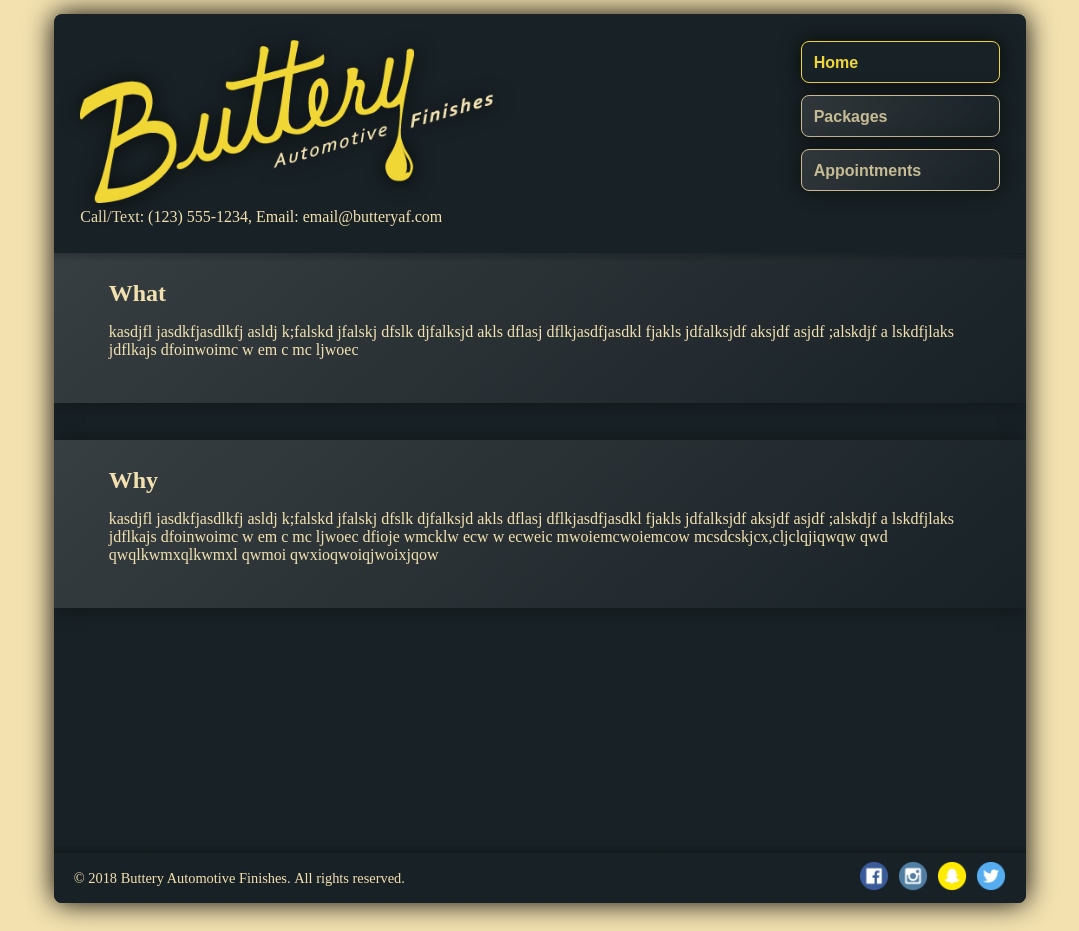
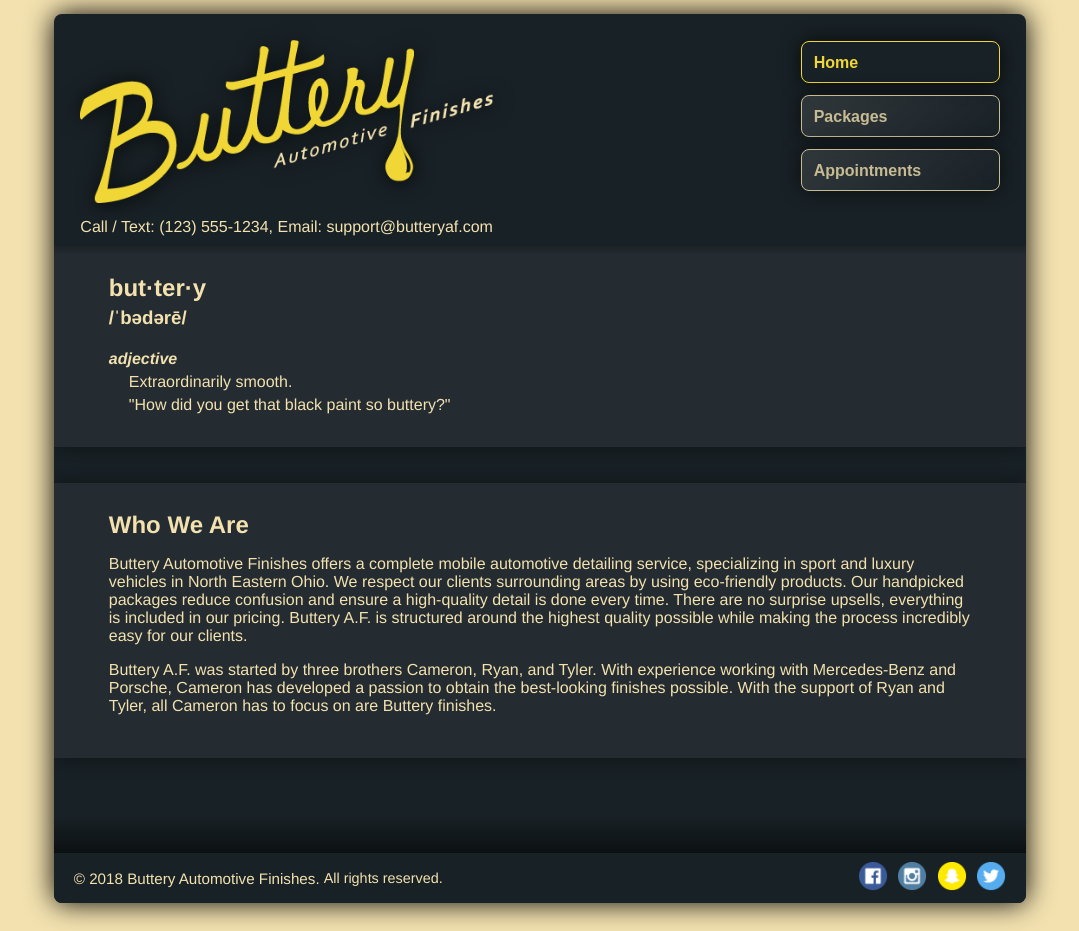
Before and after one commit to Rydez/buttery, a Django app: page / in a window 1280 px wide. Shown: the whole page, without its empty margins (100-1179 px from the left). Run offline with Django 3.2, Linux system fonts and the light colour scheme; data that the repository does not hold is empty; some libraries are stand-ins or nearby versions.

Commit message:
Many changes

```diff
--- a/appointments/admin.py
+++ b/appointments/admin.py
@@ -1,8 +1,9 @@
 from django.contrib import admin
 
-from .models import Appointment, Availability, AvailabilityCheck, Package
+from .models import Appointment, Availability, AvailabilityCheck, Package, Visit
 
 admin.site.register(Appointment)
 admin.site.register(Availability)
 admin.site.register(AvailabilityCheck)
 admin.site.register(Package)
+admin.site.register(Visit)
--- a/appointments/static/appointments/appointments.css
+++ b/appointments/static/appointments/appointments.css
@@ -11,10 +11,11 @@ body {
   padding: 0;
   background: #F3E2B0;
   font-size: 16px;
+  font-family: helvetica;
   overflow: hidden;
 }
 
-h1, h2, p {
+h1, h2, h3, h4, h5, p {
   color: #F3E2B0;
 }
 
@@ -345,7 +346,7 @@ button {
 }
 
 .section {
-  margin-bottom: 35vmin;
+  margin-bottom: 400px;
 }
 
 .card {
@@ -353,7 +354,21 @@ button {
   padding: 3vmin 6vmin 3vmin 6vmin;
   margin: 0 0 4vh 0;
   box-shadow: 0 0 20px rgba(0, 0, 0, 0.4);
-  background: linear-gradient(140deg, rgba(150, 150, 150, 0.25), transparent)
+  background: rgba(150, 150, 150, 0.1);
+  /* background: linear-gradient(140deg, rgba(150, 150, 150, 0.25), transparent) */
+}
+
+#definition.card h1, h4 {
+  margin-bottom: 5px;
+}
+#definition.card h3 {
+  margin-top: 5px;
+  margin-bottom: 5px;
+}
+#definition.card p {
+  margin-left: 20px;
+  margin-top: 5px;
+  margin-bottom: 5px;
 }
 
 #logo-container {
@@ -400,7 +415,6 @@ button {
 /* logo and navigation */
 #header {
   padding-top: 2.9vmin;
-  padding-bottom: 2.9vmin;
   position: relative;
   display: flex;
   align-items: center;
@@ -409,17 +423,16 @@ button {
 }
 
 #header span:not(.extra-text) {
+  width: 100%;
   margin-left: 2.9vmin;
   margin-right: auto;
-  margin-top: 5px;
+  margin-top: 15px;
+  margin-bottom: 10px;
   color: #F3E2B0;
 }
 
-#header .break {
-  flex-basis: 100%;
-  width: 0px;
-  height: 0px;
-  overflow: hidden;
+a[href^="tel"] {
+  color: inherit;
 }
 
 /* Nav container */
@@ -756,15 +784,15 @@ button {
 #footer:before {
   content: '';
   position: absolute;
-  top: -1vmin;
+  top: -4vmin;
   display: inline-block;
-  height: 1vmin;
+  height: 4vmin;
   width: 100%;
-  background: linear-gradient(transparent, rgba(0, 0, 0, 0.2));
+  background: linear-gradient(transparent, rgba(0, 0, 0, 0.5));
 }
 
 #footer #copyright {
-  font-size: 90%;
+  font-size: 95%;
   margin-left: 20px;
 }
 
--- a/appointments/static/appointments/appointments.js
+++ b/appointments/static/appointments/appointments.js
@@ -115,11 +115,9 @@ $(document).ready(function() {
   var editButton = document.getElementById('edit-appointment');
   editButton.onclick = editAppointment;
 
-  var homeButton = document.getElementById('back-to-home');
-  homeButton.onclick = backToHome;
-
   // Form submit handler
   $('#appointment-form').submit(function() {
+    $('#submit-appointment').prop('disabled', true);
     $('#appointment-form #form-fields').hide();
     $('#appointment-form #form-review').show();
 
@@ -129,9 +127,33 @@ $(document).ready(function() {
       url: '/',
       data: formData,
       success: function() {
+
+        // Change header
+        var creationHeader = document.getElementById('creation-header');
+        var reviewHeader = document.getElementById('review-header');
+        var creationParagraph = document.getElementById('creation-paragraph');
+        var reviewParagraph = document.getElementById('review-paragraph');
+        creationHeader.classList.remove('hidden');
+        creationParagraph.classList.remove('hidden');
+        reviewHeader.classList.add('hidden');
+        reviewParagraph.classList.add('hidden');
+
+        // Change buttons
+        var reviewButton = document.getElementById('review-appointment');
+        var editButton = document.getElementById('edit-appointment');
+        var submitButton = document.getElementById('submit-appointment');
+        reviewButton.classList.remove('hidden');
+        editButton.classList.add('hidden');
+        submitButton.classList.add('hidden');
+
+        $('#appointment-form #form-review').hide();
+        $('#appointment-form #form-fields').show();
+        $('#appointment-form').attr('novalidate', false);
+        $('#appointment-form').removeClass('submitted');
+        $('#submit-appointment').prop('disabled', false);
+        $('#appointment-form')[0].reset();
         $('#appointment-section').hide();
         $('#appointment-receipt').show();
-        $('#appointment-form').addClass('submitted');
       },
       error: function(response) {
         $('#appointment-form input').removeClass('server-error');
@@ -162,6 +184,7 @@ $(document).ready(function() {
         // Go back to editing appointment
         $('#appointment-form').addClass('submitted');
         editAppointment();
+        $('#submit-appointment').prop('disabled', false);
       }
     });
 
@@ -314,10 +337,19 @@ $(document).ready(function() {
 
   // Keep track of when field was blurred
   $('.field-group').focusout(function() {
-    if($(this).find('input[type=text]').val() !== '') {
+    if($(this).find('input').val() !== '') {
       $(this).addClass('unclicked');
     }
   });
+
+  // Because autofill
+  setInterval(function () {
+    for (var fieldGroup of $('.field-group')) {
+      if($(fieldGroup).find('input').val() !== '') {
+        fieldGroup.classList.add('unclicked');
+      }
+    }
+  }, 50);
 
   // Open hamburger menu
   $('#hamburger').click(function() {
--- a/appointments/templates/appointments/index.html
+++ b/appointments/templates/appointments/index.html
@@ -2,6 +2,7 @@
 {% load static %}
 {% load staticfiles %}
 <meta name="viewport" content="user-scalable=no, width=device-width, initial-scale=1">
+{% comment %} <meta name="format-detection" content="telephone=no" /> {% endcomment %}
 <link rel="stylesheet" type="text/css" href="{% static 'appointments/appointments.css' %}" />
 <html>
   <head>
@@ -54,7 +55,7 @@
           <path clip-rule="evenodd" d="M0 0h24v24H0z" fill="none"/>
           <path d="M22.7 19l-9.1-9.1c.9-2.3.4-5-1.5-6.9-2-2-5-2.4-7.4-1.3L9 6 6 9 1.6 4.7C.4 7.1.9 10.1 2.9 12.1c1.9 1.9 4.6 2.4 6.9 1.5l9.1 9.1c.4.4 1 .4 1.4 0l2.3-2.3c.5-.4.5-1.1.1-1.4z"/>
         </svg>
-        <p>Services</p>
+        <p>Packages</p>
       </div>
     </div>
     <div class="hamburger-slice slice-75">
@@ -64,7 +65,7 @@
           <path d="M0 0h24v24H0z" fill="none"/>
           <path d="M12.5 7H11v6l5.25 3.15.75-1.23-4.5-2.67z"/>
         </svg>
-        <p>Schedule</p>
+        <p>Appointment</p>
       </div>
     </div>
   </div>
@@ -100,30 +101,39 @@
         <div class="patty"></div>
       </div>
       <span>
-        <span class="extra-text">Call/Text: </span>
+        <span class="extra-text">Call / Text: </span>
         (123) 555-1234,
-        <span class="extra-text">Email: </span>
-        email@butteryaf.com
+        <span class="extra-text"> Email: </span>
+        support@butteryaf.com
       </span>
     </div>
     <div id="body">
       <div id="home-section" class="section">
-        <div class="card">
-          <h1>What</h1>
-          <p>
-            kasdjfl jasdkfjasdlkfj asldj k;falskd jfalskj dfslk djfalksjd
-            akls dflasj dflkjasdfjasdkl fjakls jdfalksjdf aksjdf asjdf ;alskdjf
-            a lskdfjlaks jdflkajs dfoinwoimc w em c mc ljwoec
-          </p>
+        <div class="card" id="definition">
+          <h1>but·ter·y</h1>
+          <h3>/ˈbədərē/</h3>
+          <h4><i>adjective</i></h4>
+          <p>Extraordinarily smooth.</p>
+          <p>"How did you get that black paint so buttery?"</p>
         </div>
         <div class="card">
-          <h1>Why</h1>
+          <h1>Who We Are</h1>
           <p>
-            kasdjfl jasdkfjasdlkfj asldj k;falskd jfalskj dfslk djfalksjd
-            akls dflasj dflkjasdfjasdkl fjakls jdfalksjdf aksjdf asjdf ;alskdjf
-            a lskdfjlaks jdflkajs dfoinwoimc w em c mc ljwoec  dfioje wmcklw ecw
-            w ecweic mwoiemcwoiemcow  mcsdcskjcx,cljclqjiqwqw
-            qwd qwqlkwmxqlkwmxl qwmoi qwxioqwoiqjwoixjqow
+            Buttery Automotive Finishes offers a complete mobile automotive
+            detailing service, specializing in sport and luxury vehicles in
+            North Eastern Ohio. We respect our clients surrounding areas by
+            using eco-friendly products. Our handpicked packages reduce
+            confusion and ensure a high-quality detail is done every time.
+            There are no surprise upsells, everything is included in our
+            pricing. Buttery A.F. is structured around the highest quality
+            possible while making the process incredibly easy for our clients.
+          </p>
+          <p>
+            Buttery A.F. was started by three brothers Cameron, Ryan, and Tyler.
+            With experience working with Mercedes-Benz and Porsche, Cameron has
+            developed a passion to obtain the best-looking finishes possible.
+            With the support of Ryan and Tyler, all Cameron has to focus on are
+            Buttery finishes.
           </p>
         </div>
       </div>
@@ -227,8 +237,16 @@
       <div id="appointment-receipt" class="section hidden">
         <div class="card">
           <h1>Thank you for making an appointment!</h1>
-          <p>--Further instructions here--</p>
-          <button type="button" id="back-to-home">Home</button>
+          <p>
+            We've sent you an email with your appointment details.
+            You can expect a confirmation call from us the day
+            before your appointment.
+          </p>
+          <p>
+            If you have any questions or concerns, please call,
+            text, or email us. Our contact information is always at the
+            top of the page.
+          </p>
         </div>
       </div>
     </div>
--- a/appointments/views.py
+++ b/appointments/views.py
@@ -1,10 +1,14 @@
+import os
 import datetime
+from email.mime.image import MIMEImage
 
 from django.views import generic
 from django.http import HttpResponse
 from django.core.exceptions import ObjectDoesNotExist
 from django.core import serializers
-# from django.core.mail import EmailMultiAlternatives
+from django.core.mail import EmailMultiAlternatives
+from django.template.loader import render_to_string
+from django.template import Context
 
 from ipware import get_client_ip
 
@@ -27,6 +31,8 @@ class AppointmentView(generic.CreateView):
     try:
       package = Package.objects.get(id=package_id)
       availabilities = None
+
+      one_week_away = datetime.datetime.now() + datetime.timedelta(days=7)
 
       # Check if this is a two day job
       if (package.minutes > 480):
@@ -52,9 +58,9 @@ class AppointmentView(generic.CreateView):
               # Start over
               first_day = None
 
-        availabilities = Availability.objects.filter(id__in=available_ids).order_by('date')
+        availabilities = Availability.objects.filter(id__in=available_ids, date__gt=one_week_away).order_by('date')
       else:
-        availabilities = Availability.objects.filter(minutes_remaining__gte=package.minutes).order_by('date')
+        availabilities = Availability.objects.filter(minutes_remaining__gte=package.minutes, date__gt=one_week_away).order_by('date')
 
       serialized_data = serializers.serialize('json', availabilities)
       return HttpResponse(serialized_data, status=200)
@@ -84,13 +90,6 @@ class AppointmentView(generic.CreateView):
     if form.is_valid():
       form.save()
 
-      # subject, from_email, to = 'hello', 'appointments@buttery.com', 'rmelend1@kent.edu'
-      # text_content = 'This is an important message.'
-      # html_content = '<p>This is an <strong>important</strong> message.</p>'
-      # msg = EmailMultiAlternatives(subject, text_content, from_email, [to])
-      # msg.attach_alternative(html_content, "text/html")
-      # msg.send()
-
       # Get selected availability
       availability_id = request.POST.get('availability')
       availability = Availability.objects.get(id=availability_id)
@@ -98,6 +97,35 @@ class AppointmentView(generic.CreateView):
       # Get selected package
       package_id = request.POST.get('package')
       package = Package.objects.get(id=package_id)
+
+      template_context = {
+        'post_data': request.POST.dict(),
+        'availability_date': availability.date.strftime('%A, %B %d, %Y'),
+        'package_name': package.name
+      }
+
+      text_content = ''
+      html_content = render_to_string('appointments/email.html', template_context)
+
+      subject = 'Appointment'
+      from_email = 'support@butteryaf.com'
+      to_us = 'support@butteryaf.com'
+      to_them = request.POST.get('email')
+
+      for field in request.POST:
+        if field == 'availability':
+          text = 'date: ' + str(availability.date) + ', '
+          text_content += text
+        elif field == 'package':
+          text = 'package: ' + str(package.name) + ', '
+          text_content += text
+        elif field != 'csrfmiddlewaretoken' and field != 'months' and field != 'email':
+          text = field + ': ' + str(request.POST.get(field)) + ', '
+          text_content += text
+
+      msg = EmailMultiAlternatives(subject, text_content, from_email, [to_us, to_them])
+      msg.attach_alternative(html_content, "text/html")
+      msg.send()
 
       # For two day package, remove both days
       if package.minutes > 480:
```
Also changed, not shown: other parts of appointments/static/appointments/appointments.css (+22 -7 lines), buttery/settings.py (+4 -5 lines).
